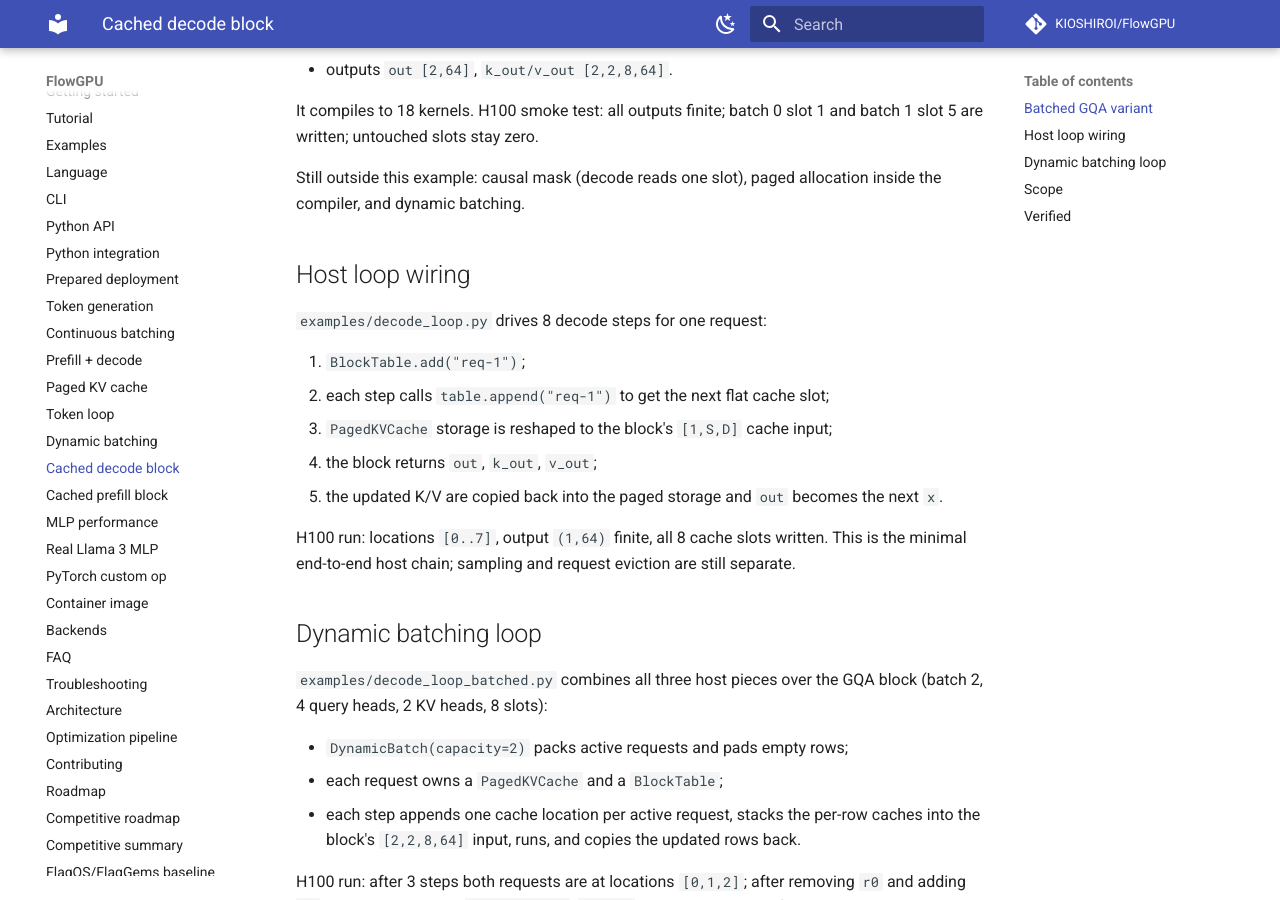
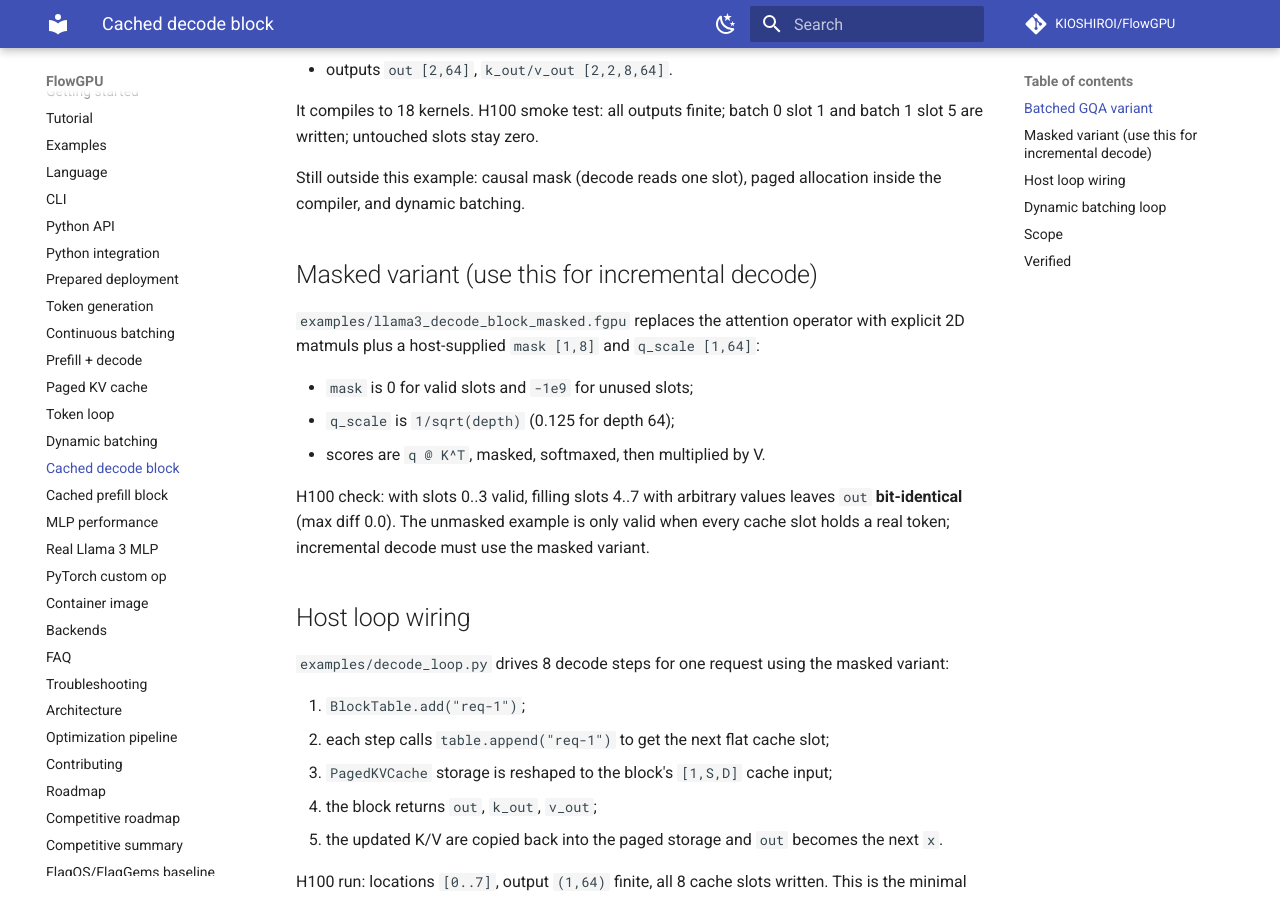
Before and after one commit to KIOSHIROI/FlowGPU, an MkDocs documentation site: the page built from docs/user-guide/decode-block.md, in a window 1280 px wide and 900 px high, scrolled down 852 px. Built offline with MkDocs 1.6.1 and Material for MkDocs 9.7.7, drawn with Linux system fonts in a browser that asks for light colours; comment, search, counter and statistics services are not loaded.

Commit message:
Release 0.96.0: masked decode attention
- Add llama3_decode_block_masked.fgpu: explicit masked attention with host
  mask/q_scale; invalid cache slots no longer contribute.
- decode_loop and generate_loop use the masked block; the unmasked example now
  requires every cache slot to hold a real token.

```diff
--- a/docs/user-guide/decode-block.md
+++ b/docs/user-guide/decode-block.md
@@ -41,9 +41,25 @@ Still outside this example: causal mask (decode reads one slot), paged
 allocation inside the compiler, and dynamic batching.
 
 
+
+## Masked variant (use this for incremental decode)
+
+`examples/llama3_decode_block_masked.fgpu` replaces the attention operator
+with explicit 2D matmuls plus a host-supplied `mask [1,8]` and
+`q_scale [1,64]`:
+
+- `mask` is 0 for valid slots and `-1e9` for unused slots;
+- `q_scale` is `1/sqrt(depth)` (0.125 for depth 64);
+- scores are `q @ K^T`, masked, softmaxed, then multiplied by V.
+
+H100 check: with slots 0..3 valid, filling slots 4..7 with arbitrary values
+leaves `out` **bit-identical** (max diff 0.0). The unmasked example is only
+valid when every cache slot holds a real token; incremental decode must use
+the masked variant.
+
 ## Host loop wiring
 
-`examples/decode_loop.py` drives 8 decode steps for one request:
+`examples/decode_loop.py` drives 8 decode steps for one request using the masked variant:
 
 1. `BlockTable.add("req-1")`;
 2. each step calls `table.append("req-1")` to get the next flat cache slot;
--- a/pyproject.toml
+++ b/pyproject.toml
@@ -4,7 +4,7 @@ build-backend = "setuptools.build_meta"
 
 [project]
 name = "flowgpu"
-version = "0.95.0"
+version = "0.96.0"
 description = "A dataflow DSL compiler for GPU operator pipelines targeting Triton and a portable reference backend"
 authors = [{name = "The FlowGPU Authors"}]
 keywords = ["compiler", "triton", "dataflow", "dsl", "gpu", "llm"]
```
Also changed, not shown: CHANGELOG.md (+8 -0 lines), PUBLIC_RELEASE.md (+1 -1 lines), docs/user-guide/generate-loop.md (+2 -2 lines), 6 other files.
